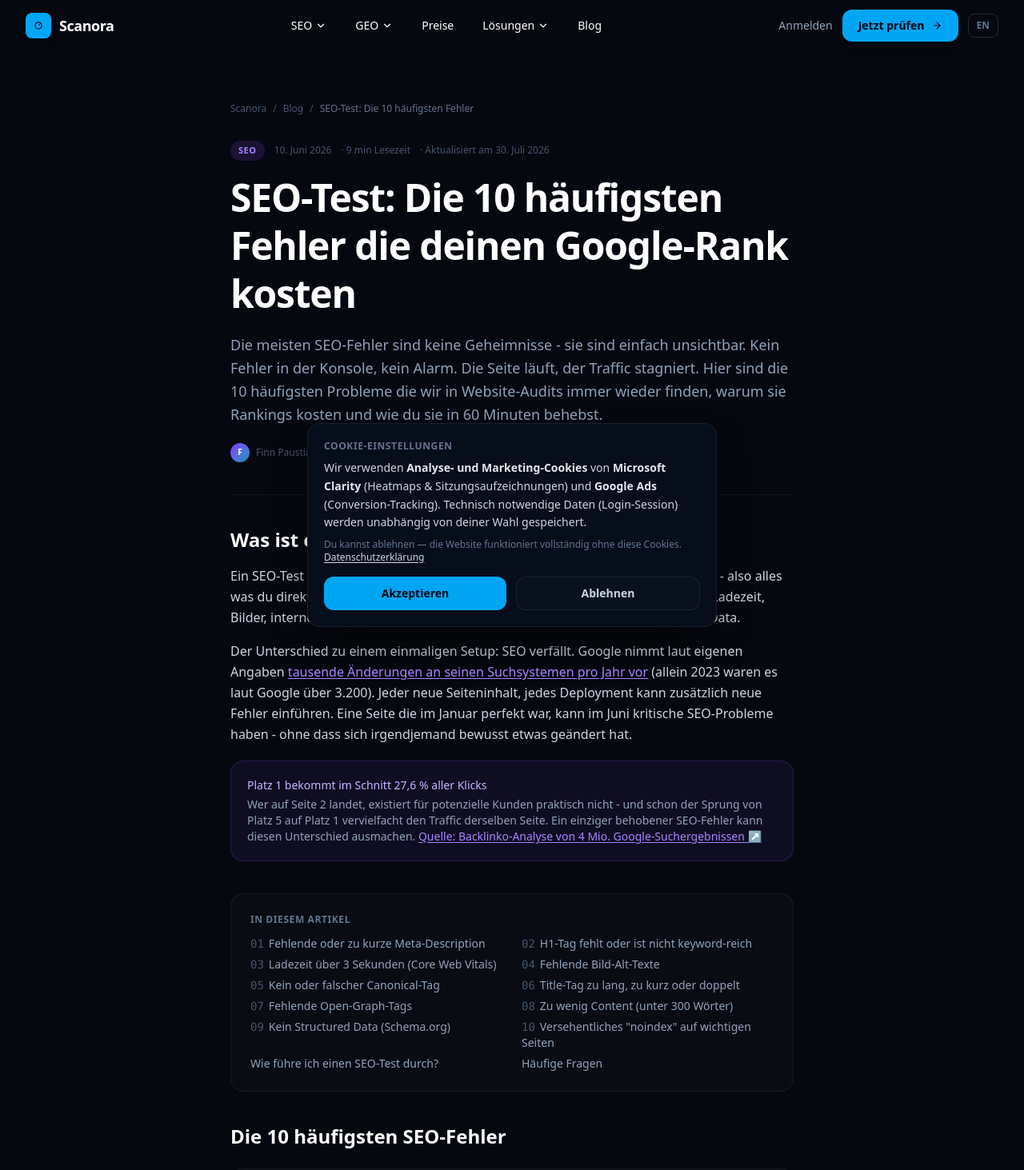
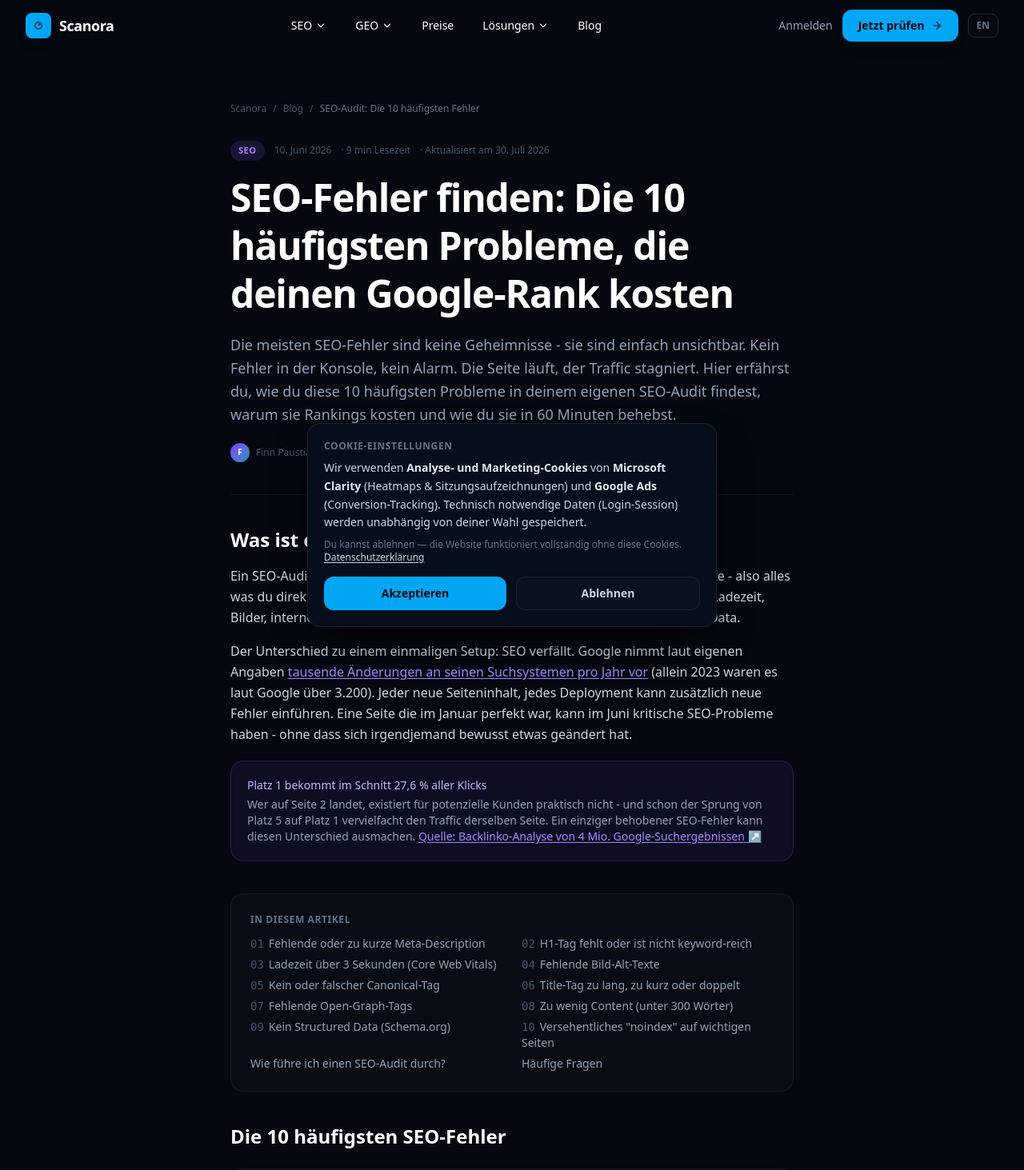
Before and after one commit to davinciyaner/aiaudit, a Next.js app in the folder frontend/: page /blog/seo-test-haeufige-fehler in a window 1280 px wide. Shown: the top 1463 px of the page at 80% size. Built offline with nearby package versions, Linux system fonts and the light colour scheme.

Commit message:
blog angepasst für besseres seo

```diff
--- a/frontend/src/app/blog/seo-test-haeufige-fehler/page.js
+++ b/frontend/src/app/blog/seo-test-haeufige-fehler/page.js
@@ -4,9 +4,9 @@ import Navbar from '../../components/Navbar'
 import Footer from '../../components/Footer'
 
 export const metadata = {
-    title: 'SEO-Test: Die 10 häufigsten Fehler die deinen Google-Rank kosten',
-    description: 'Diese 10 SEO-Fehler machen die meisten Websites - und keiner merkt es. Mit kostenlosem SEO-Test-Tool checken und sofort beheben.',
-    keywords: 'seo test, seo fehler, seo check kostenlos, seo analyse, website seo prüfen, meta description fehlt, h1 tag, core web vitals',
+    title: 'SEO-Fehler finden: Die 10 häufigsten Probleme, die deinen Google-Rank kosten',
+    description: 'SEO-Fehler finden und sofort beheben: Diese 10 Probleme machen die meisten Websites - und keiner merkt es. Mit kostenlosem SEO-Audit-Tool checken.',
+    keywords: 'seo fehler finden, seo audit, seo test, seo fehler, seo check kostenlos, seo analyse, website seo prüfen, meta description fehlt, h1 tag, core web vitals',
     alternates: {
         canonical: 'https://www.scanora.ai/blog/seo-test-haeufige-fehler',
         languages: {
@@ -15,8 +15,8 @@ export const metadata = {
         },
     },
     openGraph: {
-        title: 'SEO-Test: Die 10 häufigsten Fehler die deinen Google-Rank kosten',
-        description: 'Diese 10 SEO-Fehler machen die meisten Websites. Mit kostenlosem SEO-Test sofort beheben.',
+        title: 'SEO-Fehler finden: Die 10 häufigsten Probleme, die deinen Google-Rank kosten',
+        description: 'Diese 10 SEO-Fehler machen die meisten Websites. Mit kostenlosem SEO-Audit sofort finden und beheben.',
         url: 'https://www.scanora.ai/blog/seo-test-haeufige-fehler',
         type: 'article',
         locale: 'de_DE',
@@ -26,8 +26,8 @@ export const metadata = {
 const jsonLd = {
     '@context': 'https://schema.org',
     '@type': 'Article',
-    headline: 'SEO-Test: Die 10 häufigsten Fehler die deinen Google-Rank kosten',
-    description: 'Diese 10 SEO-Fehler machen die meisten Websites - und keiner merkt es.',
+    headline: 'SEO-Fehler finden: Die 10 häufigsten Probleme, die deinen Google-Rank kosten',
+    description: 'SEO-Fehler finden und sofort beheben: Diese 10 Probleme machen die meisten Websites - und keiner merkt es.',
     image: 'https://www.scanora.ai/blog/seo-test-haeufige-fehler/opengraph-image',
     datePublished: '2026-06-10T09:00:00+02:00',
     dateModified: '2026-07-30T09:00:00+02:00',
@@ -48,7 +48,7 @@ const breadcrumbLd = {
     itemListElement: [
         { '@type': 'ListItem', position: 1, name: 'Scanora', item: 'https://www.scanora.ai' },
         { '@type': 'ListItem', position: 2, name: 'Blog', item: 'https://www.scanora.ai/blog' },
-        { '@type': 'ListItem', position: 3, name: 'SEO-Test: Die 10 häufigsten Fehler', item: 'https://www.scanora.ai/blog/seo-test-haeufige-fehler' },
+        { '@type': 'ListItem', position: 3, name: 'SEO-Audit: Die 10 häufigsten Fehler', item: 'https://www.scanora.ai/blog/seo-test-haeufige-fehler' },
     ],
 }
 
@@ -58,15 +58,15 @@ const faqLd = {
     mainEntity: [
         {
             '@type': 'Question',
-            name: 'Was prüft ein SEO-Test?',
+            name: 'Was prüft ein SEO-Audit?',
             acceptedAnswer: {
                 '@type': 'Answer',
-                text: 'Ein SEO-Test prüft alle relevanten On-Page-Faktoren einer Website: Title-Tag, Meta-Description, H1-Tag, Bild-Alt-Texte, Canonical-Tag, interne Links, Ladezeit (Core Web Vitals), Structured Data, Open-Graph-Tags und weitere technische Signale. Ein vollständiger SEO-Test crawlt dabei nicht nur die Startseite, sondern bis zu 25 Unterseiten.',
+                text: 'Ein SEO-Audit prüft alle relevanten On-Page-Faktoren einer Website: Title-Tag, Meta-Description, H1-Tag, Bild-Alt-Texte, Canonical-Tag, interne Links, Ladezeit (Core Web Vitals), Structured Data, Open-Graph-Tags und weitere technische Signale. Ein vollständiger SEO-Audit crawlt dabei nicht nur die Startseite, sondern bis zu 25 Unterseiten.',
             },
         },
         {
             '@type': 'Question',
-            name: 'Wie oft sollte ich einen SEO-Test durchführen?',
+            name: 'Wie oft sollte ich einen SEO-Audit durchführen?',
             acceptedAnswer: {
                 '@type': 'Answer',
                 text: 'Nach jedem größeren Deployment, nach Content-Updates und nach Google Core Updates - mindestens aber wöchentlich für aktive Websites. SEO-Fehler entstehen nicht nur durch aktive Änderungen: ein Update eines Plugins, ein neues Bild ohne Alt-Text oder eine versehentlich gesetzte noindex-Direktive können unbemerkt Rankings kosten. Je häufiger du prüfst, desto früher erkennst du Probleme.',
@@ -82,10 +82,10 @@ const faqLd = {
         },
         {
             '@type': 'Question',
-            name: 'Kann ich einen SEO-Test kostenlos durchführen?',
+            name: 'Kann ich einen SEO-Audit kostenlos durchführen?',
             acceptedAnswer: {
                 '@type': 'Answer',
-                text: 'Ja. Scanora bietet einen kostenlosen SEO-Test mit 14 Checks - inklusive Title-Tag, Meta-Description, H1, Alt-Texte, Canonical, Open Graph, Structured Data und mehr. Der Free-Plan erlaubt 1 vollständigen Audit pro Monat ohne Kreditkarte.',
+                text: 'Ja. Scanora bietet einen kostenlosen SEO-Audit mit 14 Checks - inklusive Title-Tag, Meta-Description, H1, Alt-Texte, Canonical, Open Graph, Structured Data und mehr. Der Free-Plan erlaubt 1 vollständigen Audit pro Monat ohne Kreditkarte.',
             },
         },
     ],
@@ -94,7 +94,7 @@ const faqLd = {
 const howToLd = {
     '@context': 'https://schema.org',
     '@type': 'HowTo',
-    name: 'Wie du einen SEO-Test auf deiner Website durchführst',
+    name: 'Wie du einen SEO-Audit auf deiner Website durchführst',
     description: 'Die zentralen On-Page-Faktoren prüfen, die am häufigsten Rankings kosten.',
     totalTime: 'PT15M',
     step: [
@@ -213,7 +213,7 @@ const ERRORS = [
         title: 'Versehentliches "noindex" auf wichtigen Seiten',
         impact: 'Seite verschwindet komplett aus der Google-Suche',
         desc: 'Ein einzelner robots-Meta-Tag mit "noindex" oder ein falsch gesetzter X-Robots-Tag in der Server-Antwort reicht aus, damit Google eine Seite komplett aus dem Index entfernt - unabhängig davon wie gut Title, Content oder Backlinks sind. Das passiert häufiger als man denkt: ein Staging-Flag, das nach dem Launch vergessen wird, ein CMS-Default oder ein Plugin-Update, das die Robots-Einstellung zurücksetzt.',
-        fix: 'Nach jedem Deployment die wichtigsten Seiten per URL-Inspection in der Google Search Console prüfen, oder automatisiert mit einem SEO-Test - Scanora markiert versehentliches noindex sofort als kritischen Fehler.',
+        fix: 'Nach jedem Deployment die wichtigsten Seiten per URL-Inspection in der Google Search Console prüfen, oder automatisiert mit einem SEO-Audit - Scanora markiert versehentliches noindex sofort als kritischen Fehler.',
         ctaLink: '/dashboard',
         stat: null,
     },
@@ -236,7 +236,7 @@ export default function SeoTestArtikelPage() {
                     <span>/</span>
                     <Link href="/blog" className="hover:text-slate-400 transition-colors">Blog</Link>
                     <span>/</span>
-                    <span className="text-slate-500">SEO-Test: Die 10 häufigsten Fehler</span>
+                    <span className="text-slate-500">SEO-Audit: Die 10 häufigsten Fehler</span>
                 </div>
 
                 {/* Header */}
@@ -250,10 +250,10 @@ export default function SeoTestArtikelPage() {
                         <span className="text-xs text-slate-600">· Aktualisiert am 30. Juli 2026</span>
                     </div>
                     <h1 className="text-3xl sm:text-5xl font-bold text-white leading-tight tracking-tight mb-5">
-                        SEO-Test: Die 10 häufigsten Fehler die deinen Google-Rank kosten
+                        SEO-Fehler finden: Die 10 häufigsten Probleme, die deinen Google-Rank kosten
                     </h1>
                     <p className="text-lg text-slate-400 leading-relaxed">
-                        Die meisten SEO-Fehler sind keine Geheimnisse - sie sind einfach unsichtbar. Kein Fehler in der Konsole, kein Alarm. Die Seite läuft, der Traffic stagniert. Hier sind die 10 häufigsten Probleme die wir in Website-Audits immer wieder finden, warum sie Rankings kosten und wie du sie in 60 Minuten behebst.
+                        Die meisten SEO-Fehler sind keine Geheimnisse - sie sind einfach unsichtbar. Kein Fehler in der Konsole, kein Alarm. Die Seite läuft, der Traffic stagniert. Hier erfährst du, wie du diese 10 häufigsten Probleme in deinem eigenen SEO-Audit findest, warum sie Rankings kosten und wie du sie in 60 Minuten behebst.
                     </p>
                     <div className="mt-5 flex items-center gap-2 text-xs text-slate-600">
                         <Link href="/about" className="flex items-center gap-2 hover:text-slate-300 transition-colors">
@@ -270,9 +270,9 @@ export default function SeoTestArtikelPage() {
                 <div className="space-y-10 text-slate-300 leading-relaxed">
 
                     <section>
-                        <h2 className="text-2xl font-bold text-white mb-4">Was ist ein SEO-Test und warum brauchst du ihn?</h2>
+                        <h2 className="text-2xl font-bold text-white mb-4">Was ist ein SEO-Audit und warum brauchst du ihn?</h2>
                         <p>
-                            Ein SEO-Test ist eine systematische Analyse aller On-Page-Faktoren einer Website - also alles was du direkt kontrollieren kannst: Title-Tags, Meta-Descriptions, Überschriften, Ladezeit, Bilder, interne Links und technische Signale wie Canonical-Tags oder Structured Data.
+                            Ein SEO-Audit ist eine systematische Analyse aller On-Page-Faktoren einer Website - also alles was du direkt kontrollieren kannst: Title-Tags, Meta-Descriptions, Überschriften, Ladezeit, Bilder, interne Links und technische Signale wie Canonical-Tags oder Structured Data.
                         </p>
                         <p className="mt-4">
                             Der Unterschied zu einem einmaligen Setup: SEO verfällt. Google nimmt laut eigenen Angaben{' '}
@@ -303,7 +303,7 @@ export default function SeoTestArtikelPage() {
                                 </li>
                             ))}
                             <li>
-                                <a href="#wie-durchfuehren" className="text-slate-400 hover:text-violet-300 transition-colors">Wie führe ich einen SEO-Test durch?</a>
+                                <a href="#wie-durchfuehren" className="text-slate-400 hover:text-violet-300 transition-colors">Wie führe ich einen SEO-Audit durch?</a>
                             </li>
                             <li>
                                 <a href="#faq" className="text-slate-400 hover:text-violet-300 transition-colors">Häufige Fragen</a>
@@ -450,7 +450,7 @@ export default function SeoTestArtikelPage() {
                     </section>
 
                     <section id="wie-durchfuehren" className="scroll-mt-28">
-                        <h2 className="text-2xl font-bold text-white mb-4">Wie führe ich einen SEO-Test durch?</h2>
+                        <h2 className="text-2xl font-bold text-white mb-4">Wie führe ich einen SEO-Audit durch?</h2>
                         <p>
                             Du kannst SEO-Fehler manuell prüfen - Title-Tag im Browser-Tab lesen, Quelltext nach Meta-Tags durchsuchen, Ladezeit in Chrome DevTools messen. Das dauert pro Seite 15–30 Minuten, ist fehleranfällig und skaliert nicht auf mehrere Seiten oder regelmäßige Checks. Eine feste Prüfreihenfolge für den manuellen Weg findest du in der{' '}
                             <Link href="/blog/seo-checkliste-2026" className="text-violet-400 hover:text-violet-300 underline underline-offset-2">
@@ -458,7 +458,7 @@ export default function SeoTestArtikelPage() {
                             </Link>.
                         </p>
                         <p className="mt-4">
-                            Das Problem mit manuellen Checks: du prüfst nie die komplette Website. Die meisten SEO-Fehler sitzen nicht auf der Startseite - sie stecken auf Unterseiten, in Produktpages oder in Blogartikeln die niemand mehr aktiv bearbeitet. Ein automatisierter SEO-Test crawlt bis zu 25 Seiten gleichzeitig und findet genau diese versteckten Probleme.
+                            Das Problem mit manuellen Checks: du prüfst nie die komplette Website. Die meisten SEO-Fehler sitzen nicht auf der Startseite - sie stecken auf Unterseiten, in Produktpages oder in Blogartikeln die niemand mehr aktiv bearbeitet. Ein automatisierter SEO-Audit crawlt bis zu 25 Seiten gleichzeitig und findet genau diese versteckten Probleme.
                         </p>
                         <p className="mt-4">
                             Scanora prüft alle 14 SEO-Checks aus diesem Artikel in unter 60 Sekunden - inklusive H1, Meta-Descriptions, Alt-Texte, Canonical, Open Graph, Structured Data und Core Web Vitals.
@@ -466,15 +466,15 @@ export default function SeoTestArtikelPage() {
                     </section>
 
                     <section id="faq" className="scroll-mt-28">
-                        <h2 className="text-2xl font-bold text-white mb-4">Häufige Fragen zum SEO-Test</h2>
+                        <h2 className="text-2xl font-bold text-white mb-4">Häufige Fragen zum SEO-Audit</h2>
                         <div className="space-y-4">
                             {[
                                 {
-                                    q: 'Was prüft ein SEO-Test?',
-                                    a: 'Ein SEO-Test prüft alle relevanten On-Page-Faktoren einer Website: Title-Tag, Meta-Description, H1-Tag, Bild-Alt-Texte, Canonical-Tag, interne Links, Ladezeit (Core Web Vitals), Structured Data, Open-Graph-Tags und weitere technische Signale. Ein vollständiger SEO-Test crawlt dabei nicht nur die Startseite, sondern bis zu 25 Unterseiten.',
+                                    q: 'Was prüft ein SEO-Audit?',
+                                    a: 'Ein SEO-Audit prüft alle relevanten On-Page-Faktoren einer Website: Title-Tag, Meta-Description, H1-Tag, Bild-Alt-Texte, Canonical-Tag, interne Links, Ladezeit (Core Web Vitals), Structured Data, Open-Graph-Tags und weitere technische Signale. Ein vollständiger SEO-Audit crawlt dabei nicht nur die Startseite, sondern bis zu 25 Unterseiten.',
                                 },
                                 {
-                                    q: 'Wie oft sollte ich einen SEO-Test durchführen?',
+                                    q: 'Wie oft sollte ich einen SEO-Audit durchführen?',
                                     a: 'Nach jedem größeren Deployment, nach Content-Updates und nach Google Core Updates - mindestens aber wöchentlich für aktive Websites. SEO-Fehler entstehen nicht nur durch aktive Änderungen: ein Update eines Plugins, ein neues Bild ohne Alt-Text oder eine versehentlich gesetzte noindex-Direktive können unbemerkt Rankings kosten. Je häufiger du prüfst, desto früher erkennst du Probleme bevor Google sie bewertet.',
                                 },
                                 {
@@ -482,8 +482,8 @@ export default function SeoTestArtikelPage() {
                                     a: 'Es gibt keinen einzelnen wichtigsten Faktor - SEO ist ein Zusammenspiel vieler Signale. Aber die drei häufigsten Probleme mit dem größten Einfluss sind: fehlende Meta-Descriptions, fehlender H1-Tag und schlechte Core Web Vitals (Ladezeit über 3 Sekunden).',
                                 },
                                 {
-                                    q: 'Kann ich einen SEO-Test kostenlos durchführen?',
-                                    a: 'Ja. Scanora bietet einen kostenlosen SEO-Test mit 14 Checks - inklusive Title-Tag, Meta-Description, H1, Alt-Texte, Canonical, Open Graph, Structured Data und mehr. Der Free-Plan erlaubt 1 vollständigen Audit pro Monat ohne Kreditkarte.',
+                                    q: 'Kann ich einen SEO-Audit kostenlos durchführen?',
+                                    a: 'Ja. Scanora bietet einen kostenlosen SEO-Audit mit 14 Checks - inklusive Title-Tag, Meta-Description, H1, Alt-Texte, Canonical, Open Graph, Structured Data und mehr. Der Free-Plan erlaubt 1 vollständigen Audit pro Monat ohne Kreditkarte.',
                                 },
                             ].map((faq, i) => (
                                 <div key={i} className="bg-white/[0.02] border border-white/[0.06] rounded-2xl p-5">
@@ -517,7 +517,7 @@ export default function SeoTestArtikelPage() {
                         href="/dashboard"
                         className="inline-flex items-center gap-2 px-6 py-3 bg-gradient-to-r from-violet-600 to-cyan-600 hover:from-violet-500 hover:to-cyan-500 text-white text-sm font-semibold rounded-xl transition-all duration-200 shadow-lg shadow-violet-500/20"
                     >
-                        SEO-Test jetzt starten
+                        SEO-Audit jetzt starten
                     </Link>
                     <div className="mt-3 text-xs text-slate-600">Ohne Registrierung starten · Voller Report kostenlos · 60 Sekunden</div>
                 </div>
--- a/frontend/src/app/geo/pricing/layout.js
+++ b/frontend/src/app/geo/pricing/layout.js
@@ -1,7 +1,7 @@
 export const metadata = {
     title: 'GEO Automatisierung Preise – KI-Sichtbarkeit bei ChatGPT, Claude, Gemini, Perplexity & Google AI Overview tracken',
     description: 'GEO Automatisierung ab 4,99€/Monat: Wöchentlich automatisch prüfen, ob ChatGPT, Claude, Gemini, Perplexity und Google AI Overview deine Website erwähnen. Themen-Sichtbarkeits-Analyse, Historien-Trends, Mention-Verlauf & Keyword-Tracking. 14 Tage kostenlos testen.',
-    keywords: 'geo automatisierung preise, ki sichtbarkeit tracken, chatgpt sichtbarkeit tool, claude sichtbarkeit tool, gemini sichtbarkeit tool, perplexity sichtbarkeit tool, google ai overview tracken, generative engine optimization tool, geo tracking kosten',
+    keywords: 'geo audit preis, geo audit kosten, geo audit, geo automatisierung preise, ki sichtbarkeit tracken, chatgpt sichtbarkeit tool, claude sichtbarkeit tool, gemini sichtbarkeit tool, perplexity sichtbarkeit tool, google ai overview tracken, generative engine optimization tool, geo tracking kosten',
     alternates: {
         canonical: 'https://www.scanora.ai/geo/pricing',
         languages: {
@@ -24,10 +24,10 @@ const faqJsonLd = {
     mainEntity: [
         {
             '@type': 'Question',
-            name: 'Was kostet ein GEO Audit bzw. GEO Automatisierung?',
+            name: 'Was kostet ein GEO-Audit?',
             acceptedAnswer: {
                 '@type': 'Answer',
-                text: 'GEO Automatisierung bei Scanora startet ab 4,99 €/Monat für 1 Website und 10 Keywords mit wöchentlichem Claude- und Gemini-Tracking. Der Pro-Plan (29,99 €/Monat) ergänzt ChatGPT-, Perplexity- und Google-AI-Overview-Tracking für 3 Websites und 20 Keywords, 2 Prompt-Varianten pro Keyword sowie eine Themen-Sichtbarkeits-Analyse, der Expert-Plan (89,99 €/Monat) deckt bis zu 10 Websites und 60 Keywords ab und ergänzt Historien-Trends pro Keyword. Alle Pläne bieten 14 Tage kostenlose Testphase.',
+                text: 'Ein einmaliger GEO-Audit ist bei Scanora kostenlos (Teil des Website-Audits im Free-Plan, 1x pro Monat) bzw. ab 29 €/Monat im Pro-Plan mit KI-generiertem Fix-Report. Das laufende, wöchentliche Monitoring - die GEO-Automatisierung - ist ein separates Abo und startet ab 4,99 €/Monat für 1 Website und 10 Keywords mit Claude- und Gemini-Tracking. Der Pro-Plan (29,99 €/Monat) ergänzt ChatGPT-, Perplexity- und Google-AI-Overview-Tracking für 3 Websites und 20 Keywords, 2 Prompt-Varianten pro Keyword sowie eine Themen-Sichtbarkeits-Analyse, der Expert-Plan (89,99 €/Monat) deckt bis zu 10 Websites und 60 Keywords ab und ergänzt Historien-Trends pro Keyword. Alle Automatisierungs-Pläne bieten 14 Tage kostenlose Testphase.',
             },
         },
         {
--- a/frontend/src/app/geo/pricing/page.js
+++ b/frontend/src/app/geo/pricing/page.js
@@ -10,8 +10,8 @@ import Navbar from '../../components/Navbar'
 
 const FAQS = [
     {
-        q: 'Was kostet ein GEO Audit bzw. GEO Automatisierung?',
-        a: 'GEO Automatisierung bei Scanora startet ab 4,99 €/Monat für 1 Website und 10 Keywords mit wöchentlichem Claude- und Gemini-Tracking. Der Pro-Plan (29,99 €/Monat) ergänzt ChatGPT-, Perplexity- und Google-AI-Overview-Tracking für 3 Websites und 20 Keywords, 2 Prompt-Varianten pro Keyword sowie eine Themen-Sichtbarkeits-Analyse, der Expert-Plan (89,99 €/Monat) deckt bis zu 10 Websites und 60 Keywords ab und ergänzt Historien-Trends pro Keyword. Alle Pläne bieten 14 Tage kostenlose Testphase.',
+        q: 'Was kostet ein GEO-Audit?',
+        a: 'Ein einmaliger GEO-Audit ist bei Scanora kostenlos (Teil des Website-Audits im Free-Plan, 1x pro Monat) bzw. ab 29 €/Monat im Pro-Plan mit KI-generiertem Fix-Report. Das laufende, wöchentliche Monitoring - die GEO-Automatisierung - ist ein separates Abo und startet ab 4,99 €/Monat für 1 Website und 10 Keywords mit Claude- und Gemini-Tracking. Der Pro-Plan (29,99 €/Monat) ergänzt ChatGPT-, Perplexity- und Google-AI-Overview-Tracking für 3 Websites und 20 Keywords, 2 Prompt-Varianten pro Keyword sowie eine Themen-Sichtbarkeits-Analyse, der Expert-Plan (89,99 €/Monat) deckt bis zu 10 Websites und 60 Keywords ab und ergänzt Historien-Trends pro Keyword. Alle Automatisierungs-Pläne bieten 14 Tage kostenlose Testphase.',
     },
     {
         q: 'Kann ich meine Sichtbarkeit bei Claude (Claude AI) tracken?',
```
Also changed, not shown: frontend/src/app/blog/schema-markup-ki-zitate/page.js (+4 -4 lines), frontend/src/app/loesungen/seo-geo-tool/page.js (+9 -1 lines).
